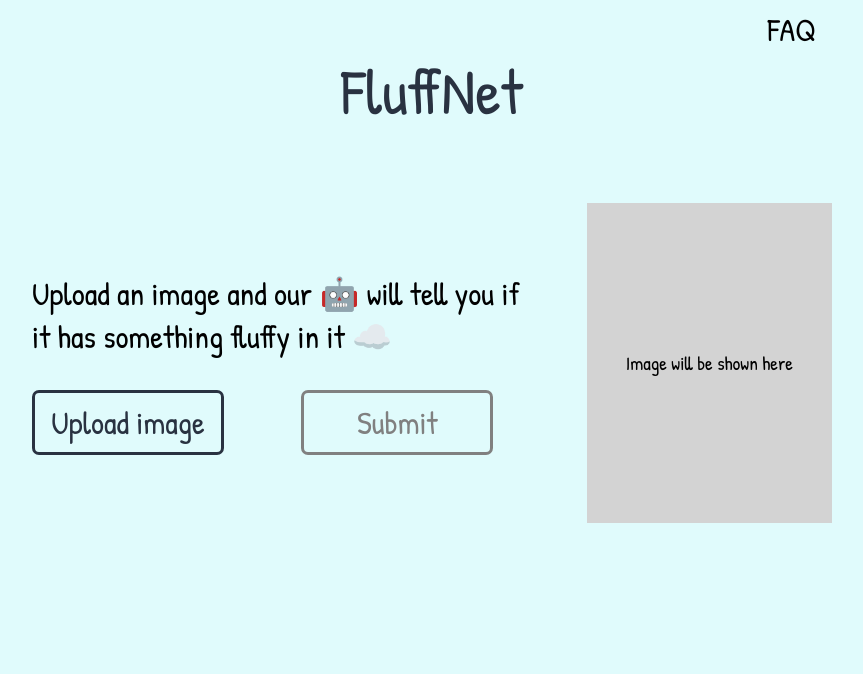
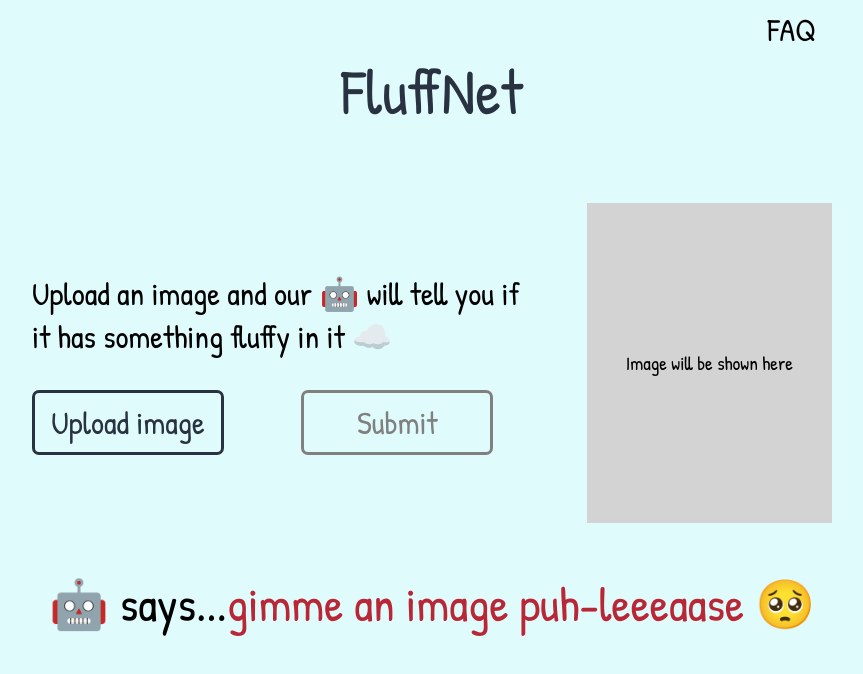
Before and after one commit to mihailthebuilder/fluffnet-front, a React (Create React App) app: page / in a window 1280 px wide. Shown: the top 674 px of the page, without its empty margins (208-1071 px from the left). Built offline with nearby package versions, Linux system fonts and the light colour scheme.

Commit message:
robot message

```diff
--- a/src/App.js
+++ b/src/App.js
@@ -32,7 +32,7 @@ function App() {
       </nav>
       <h1>FluffNet</h1>
 
-      <section id="main">
+      <section id="hero">
         <div className="main-left">
           <p>
             Upload an image and our 🤖 will tell you if it has something fluffy
@@ -70,6 +70,21 @@ function App() {
           )}
         </div>
       </section>
+
+      <section id="results">
+        <h2>
+          🤖 says...
+          <span className="robot-message">
+            {image.preview
+              ? Object.keys(prediction).length > 0
+                ? prediction.fluffy === "True"
+                  ? "it's fluffy 🧸"
+                  : "it's not fluffy 🪨"
+                : "now click 'dat Run button 🏃‍♀️"
+              : "gimme an image puh-leeeaase 🥺"}
+          </span>
+        </h2>
+      </section>
     </div>
   );
 }
--- a/src/App.scss
+++ b/src/App.scss
@@ -30,7 +30,7 @@ h1 {
   line-height: 1em;
 }
 
-#main {
+#hero {
   margin-top: 5rem;
   display: grid;
   grid-template-columns: 2fr 1fr;
@@ -77,7 +77,7 @@ h1 {
 
         &:hover {
           filter: none;
-          cursor: not-allowed;
+          cursor: blo;
         }
       }
     }
@@ -113,6 +113,19 @@ h1 {
   }
 }
 
+#results {
+  margin-top: 3rem;
+
+  h2 {
+    font-weight: normal;
+    font-size: 3rem;
+    text-align: center;
+  }
+  .robot-message {
+    color: $red;
+  }
+}
+
 /*
 @media (prefers-reduced-motion: no-preference) {
   .App-logo {
```
